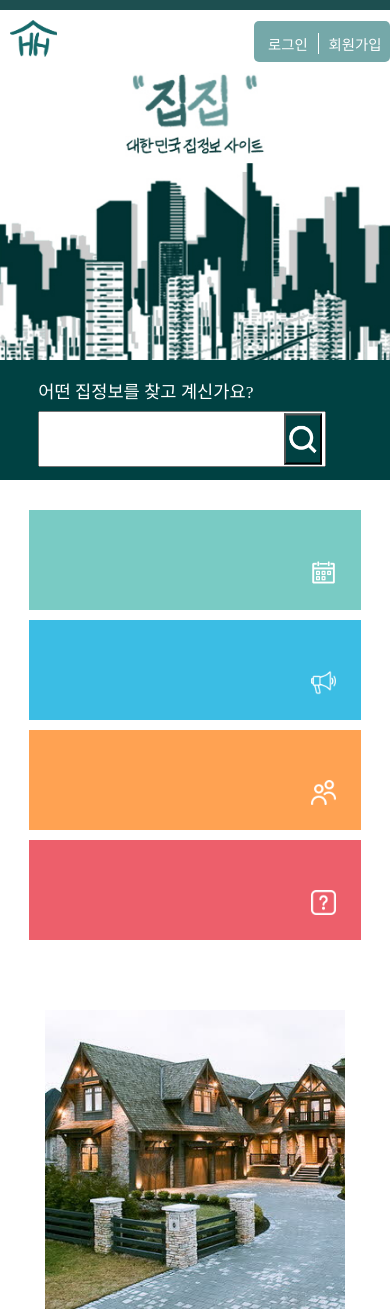
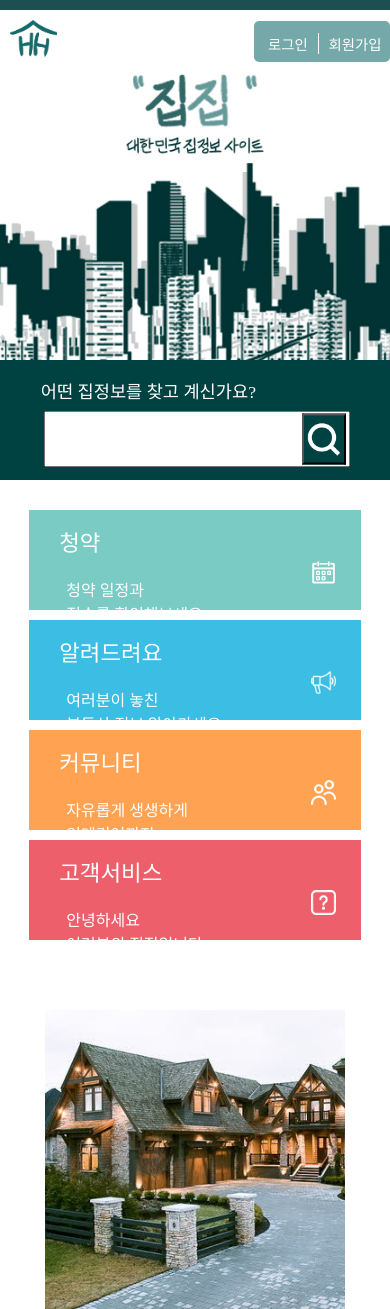
Before and after one commit to pshho/aws-django, a Django app: page /poll/ in a window 390 px wide. Shown: the top 1309 px of the page. Run offline with Django 4.2, Linux system fonts and the light colour scheme; data comes from the database, SQL or seed files in the repository; some web fonts are replaced.

Commit message:
main react

```diff
--- a/polls/static/css/common/style.css
+++ b/polls/static/css/common/style.css
@@ -154,7 +154,6 @@ body {
 }
 
 .login_container > form > div > input:focus {
-    border: 0.5px;
     -webkit-box-shadow: inset 4px 4px 4px gray, inset -4px -4px 4px white;
     box-shadow: inset 4px 4px 4px gray, inset -4px -4px 4px white;
 }
--- a/polls/static/css/poll/style.css
+++ b/polls/static/css/poll/style.css
@@ -502,7 +502,7 @@ ul > li {
     font-size: 1.5rem;
     padding-top: 8px;
     font-size: 1.5rem;
-    padding: 8px 0 0 30px;
+    padding: 8px 0 0 10px;
     margin-left: -30px;
 }
 
@@ -513,7 +513,7 @@ ul > li {
 .main_index > .main_top_index > .main_middle_index > div > form > ul > .main_middle_search {
     position: absolute;
     top: 50%;
-    right: 0;
+    right: 20px;
     width: 10%;
     height: 51px;
     transform: translateY(-50%);
@@ -1224,6 +1224,10 @@ ul > li {
         border-top: 5vw solid rgb(237, 95, 107);
         border-left: 5vw solid transparent;
     }
+
+    .main_index > .main_top_index > .main_middle_index > div > form > ul > li > input {
+        font-size: 1rem;
+    }
 }
 
 @media screen and (max-width: 870px) {
@@ -1246,11 +1250,81 @@ ul > li {
     }
 
     .main_index > .main_top_index > .main_middle_index > div {
-        width: 65%;
+        width: 75%;
+    }
+
+    .main_index > .main_top_index > .main_middle_index > div > p {
+        margin: 18px 0 8px -8px;
+    }
+
+    .main_index > .main_top_index > .main_middle_index > div > form > ul > li > input {
+        margin-left: -5px;
+    }
+
+    .main_index > .main_top_index > .main_middle_index > div > form > ul > .main_middle_search {
+        right: -5px;
+    }
+
+    .main_index > .main_top_index > .main_bottom_index > div > div:first-of-type > p:first-of-type {
+        font-size: 1.4rem;
+        margin-top: 15px;
+    }
+
+    .main_index > .main_top_index > .main_bottom_index > div > div:first-of-type > p:last-of-type {
+        font-size: 1rem;
+    }
+
+    .main_index > .main_top_index > .main_bottom_index > div > .main_subscription_menu,
+    .main_index > .main_top_index > .main_bottom_index > div > .main_notice_menu,
+    .main_index > .main_top_index > .main_bottom_index > div > .main_community_menu,
+    .main_index > .main_top_index > .main_bottom_index > div > .main_customer_service_menu {
+        bottom: 5%;
+    }
+
+    .main_index > .main_top_index > .main_bottom_index > div > .main_subscription_menu > p,
+    .main_index > .main_top_index > .main_bottom_index > div > .main_notice_menu > p,
+    .main_index > .main_top_index > .main_bottom_index > div > .main_community_menu > p,
+    .main_index > .main_top_index > .main_bottom_index > div > .main_customer_service_menu > p {
+        font-size: 1.4rem;
+        text-align: left;
+        padding-bottom: 2.5px;
+    }
+
+    .main_index > .main_top_index > .main_bottom_index > div > .main_subscription_menu > div:last-of-type,
+    .main_index > .main_top_index > .main_bottom_index > div > .main_notice_menu > div:last-of-type,
+    .main_index > .main_top_index > .main_bottom_index > div > .main_community_menu > div:last-of-type,
+    .main_index > .main_top_index > .main_bottom_index > div > .main_customer_service_menu > div:last-of-type {
+        font-size: 0.9rem;
+        display: flex;
+        flex-direction: row;
+        justify-content: center;
+    }
+
+    .main_index > .main_top_index > .main_bottom_index > div > .main_subscription_menu > div:last-of-type > p,
+    .main_index > .main_top_index > .main_bottom_index > div > .main_notice_menu > div:last-of-type > p,
+    .main_index > .main_top_index > .main_bottom_index > div > .main_community_menu > div:last-of-type > p,
+    .main_index > .main_top_index > .main_bottom_index > div > .main_customer_service_menu > div:last-of-type > p {
+        margin: 15px 10px;
+    }
+
+    .main_index > .main_top_index > .main_bottom_index > div > .main_subscription_menu > .main_subscription_subMenu,
+    .main_index > .main_top_index > .main_bottom_index > div > .main_notice_menu > .main_notice_subMenu,
+    .main_index > .main_top_index > .main_bottom_index > div > .main_community_menu > .main_community_subMenu,
+    .main_index > .main_top_index > .main_bottom_index > div > .main_customer_service_menu > .main_customer_service_subMenu {
+        display: none;
     }
 
     .slide_wrapper {
         width: 490px;
+    }
+}
+
+@media screen and (max-width: 800px) {
+    .main_index > .main_top_index > .main_bottom_index > div > .main_subscription_menu > div:last-of-type,
+    .main_index > .main_top_index > .main_bottom_index > div > .main_notice_menu > div:last-of-type,
+    .main_index > .main_top_index > .main_bottom_index > div > .main_community_menu > div:last-of-type,
+    .main_index > .main_top_index > .main_bottom_index > div > .main_customer_service_menu > div:last-of-type {
+        font-size: 0.75rem;
     }
 }
 
--- a/polls/templates/map/search.html
+++ b/polls/templates/map/search.html
@@ -60,7 +60,7 @@
             background-color: rgba(255, 255, 255, 0.9);
             position: absolute;
             top: 50px;
-            z-index: 9999;
+            z-index: 50;
         }
 
         .map_real_estate_detail > .map_grouping {
--- a/polls/templates/poll/index.html
+++ b/polls/templates/poll/index.html
@@ -252,7 +252,11 @@
                     const touchDuration = touchEndTime - touchStartTime;
 
                     if (touchDuration < 500) { // 500ms (0.5초) 이내에 뗀 경우에만 작동
-                        targetDiv[i].classList.toggle('active');
+                        if (targetDiv[i].classList.contains('active')) {
+                            targetDiv[i].classList.remove('active');
+                        } else {
+                            targetDiv[i].classList.add('active');
+                        }
                     }
                 });
             }
```
Also changed, not shown: polls/templates/calendar/calendar.html (+6 -4 lines).
